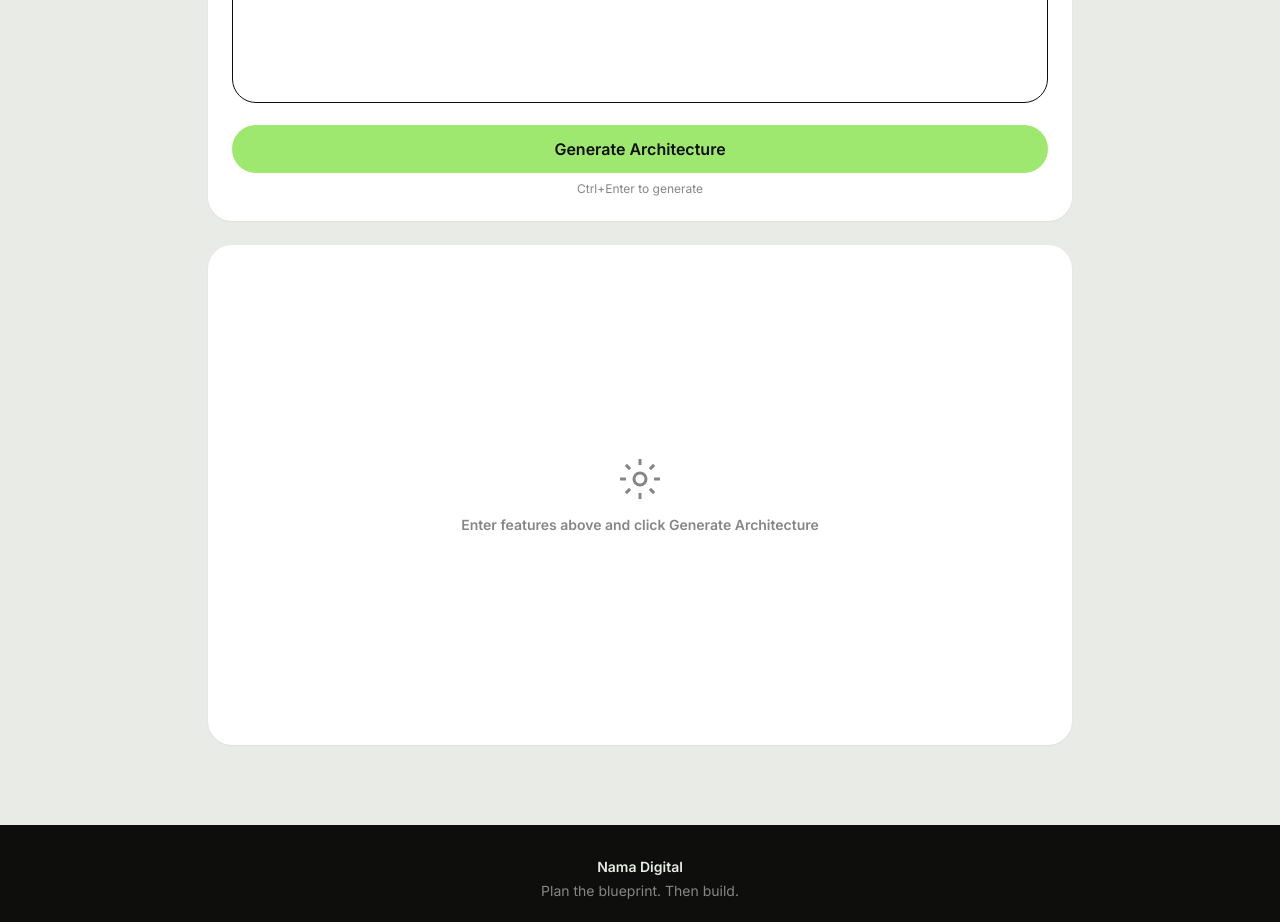
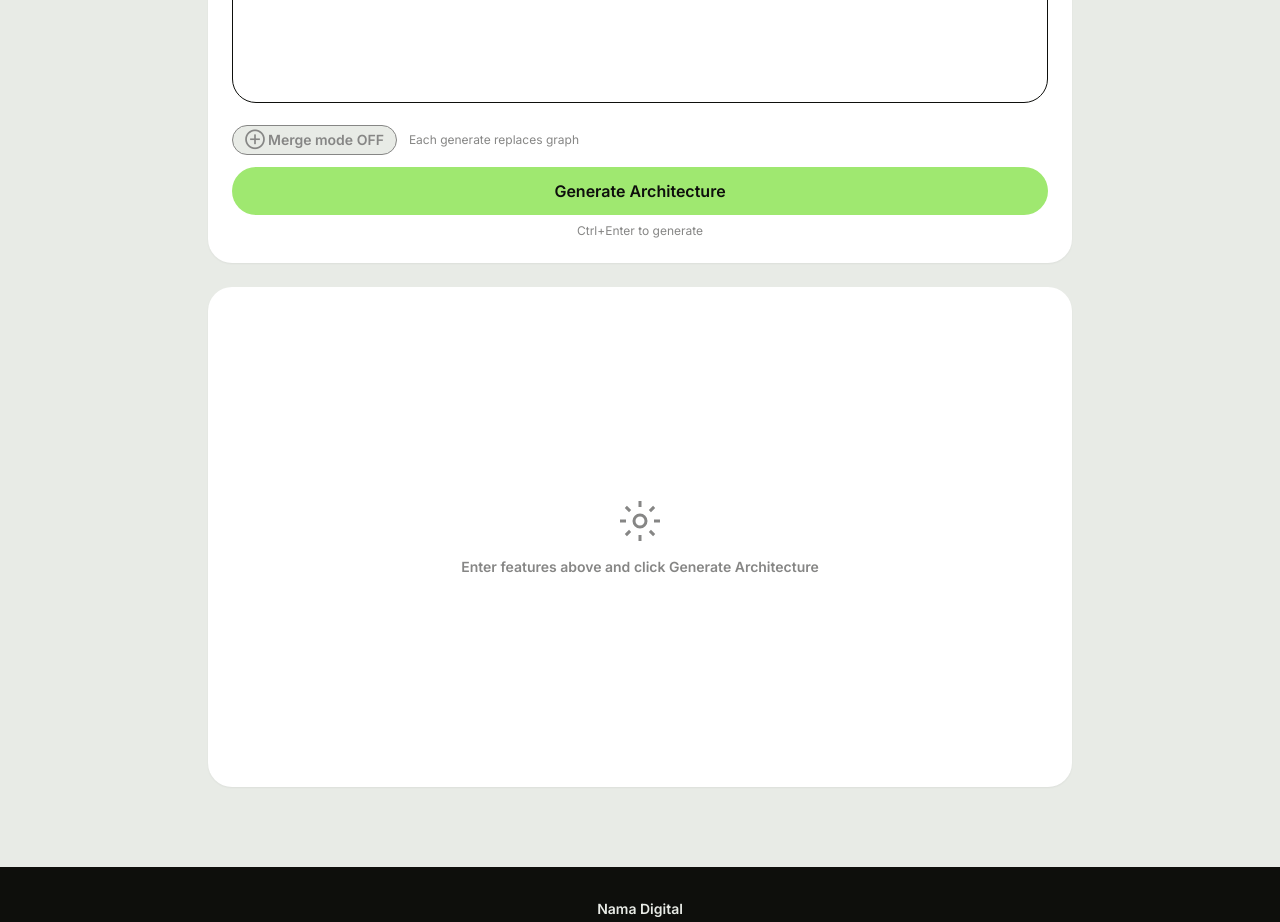
Before and after one commit to wanplusss/fam, a React (Vite) app: page / in a window 1280 px wide. Shown: the part 780-1702 px from the top of the page. Built offline with nearby package versions, Linux system fonts and the light colour scheme; no server answers.

Commit message:
feat: merge mode — add new features to existing graph without replacing

```diff
--- a/src/components/FeatureInput.jsx
+++ b/src/components/FeatureInput.jsx
@@ -20,6 +20,8 @@ export default function FeatureInput() {
   const features = useAppStore((s) => s.features)
   const loading = useAppStore((s) => s.loading)
   const error = useAppStore((s) => s.error)
+  const mergeMode = useAppStore((s) => s.mergeMode)
+  const toggleMergeMode = useAppStore((s) => s.toggleMergeMode)
   const setFeatures = useAppStore((s) => s.setFeatures)
   const { generate } = useAIAnalysis()
 
@@ -59,6 +61,22 @@ export default function FeatureInput() {
         </div>
       )}
 
+      <div className="flex items-center gap-3 mb-3">
+        <button
+          onClick={toggleMergeMode}
+          className={`px-3 py-1 rounded-pill text-sm font-semibold border transition-colors ${
+            mergeMode
+              ? 'bg-primary text-on-primary border-primary'
+              : 'bg-canvas-soft dark:bg-zinc-700 text-mute dark:text-zinc-400 border-mute dark:border-zinc-600 hover:bg-primary-pale'
+          }`}
+        >
+          {mergeMode ? '⊕ Merge mode ON' : '⊕ Merge mode OFF'}
+        </button>
+        <span className="text-xs text-mute dark:text-zinc-500">
+          {mergeMode ? 'New features add to existing graph' : 'Each generate replaces graph'}
+        </span>
+      </div>
+
       <button
         onClick={generate}
         disabled={loading}
--- a/src/hooks/useAIAnalysis.js
+++ b/src/hooks/useAIAnalysis.js
@@ -3,7 +3,7 @@ import { analyzeFeatures } from '../lib/deepseek'
 import { validateGraph } from '../lib/schema'
 
 export function useAIAnalysis() {
-  const { config, features, setGraph, setAiRaw, setLoading, setError, clearError } = useAppStore()
+  const { config, features, mergeMode, setGraph, mergeGraph, setAiRaw, setLoading, setError, clearError } = useAppStore()
 
   async function generate() {
     if (!config.apiKey) {
@@ -34,7 +34,8 @@ export function useAIAnalysis() {
         return
       }
 
-      setGraph(result.data)
+      if (mergeMode) mergeGraph(result.data)
+      else setGraph(result.data)
     } catch (err) {
       setError(err.message ?? 'Unknown error. Check your API key.')
     } finally {
--- a/src/store/useAppStore.js
+++ b/src/store/useAppStore.js
@@ -17,6 +17,7 @@ export const useAppStore = create((set) => ({
   loading: false,
   error: null,
   darkMode: localStorage.getItem(STORAGE_KEY_DARK) === 'true',
+  mergeMode: false,
 
   setConfig: (partial) =>
     set((state) => {
@@ -30,6 +31,26 @@ export const useAppStore = create((set) => ({
 
   setGraph: (graph) => set({ graph, error: null }),
 
+  mergeGraph: (incoming) =>
+    set((state) => {
+      if (!state.graph) return { graph: incoming, error: null }
+      const existingIds = new Set(state.graph.nodes.map((n) => n.id))
+      const newNodes = incoming.nodes.filter((n) => !existingIds.has(n.id))
+      const existingEdgeKeys = new Set(
+        state.graph.edges.map((e) => `${e.source}->${e.target}`)
+      )
+      const newEdges = incoming.edges.filter(
+        (e) => !existingEdgeKeys.has(`${e.source}->${e.target}`)
+      )
+      return {
+        graph: {
+          nodes: [...state.graph.nodes, ...newNodes],
+          edges: [...state.graph.edges, ...newEdges],
+        },
+        error: null,
+      }
+    }),
+
   setAiRaw: (aiRaw) => set({ aiRaw }),
 
   setSelectedNodeId: (id) =>
@@ -41,6 +62,8 @@ export const useAppStore = create((set) => ({
 
   clearError: () => set({ error: null }),
 
+  toggleMergeMode: () => set((state) => ({ mergeMode: !state.mergeMode })),
+
   toggleDarkMode: () =>
     set((state) => {
       const next = !state.darkMode
```
